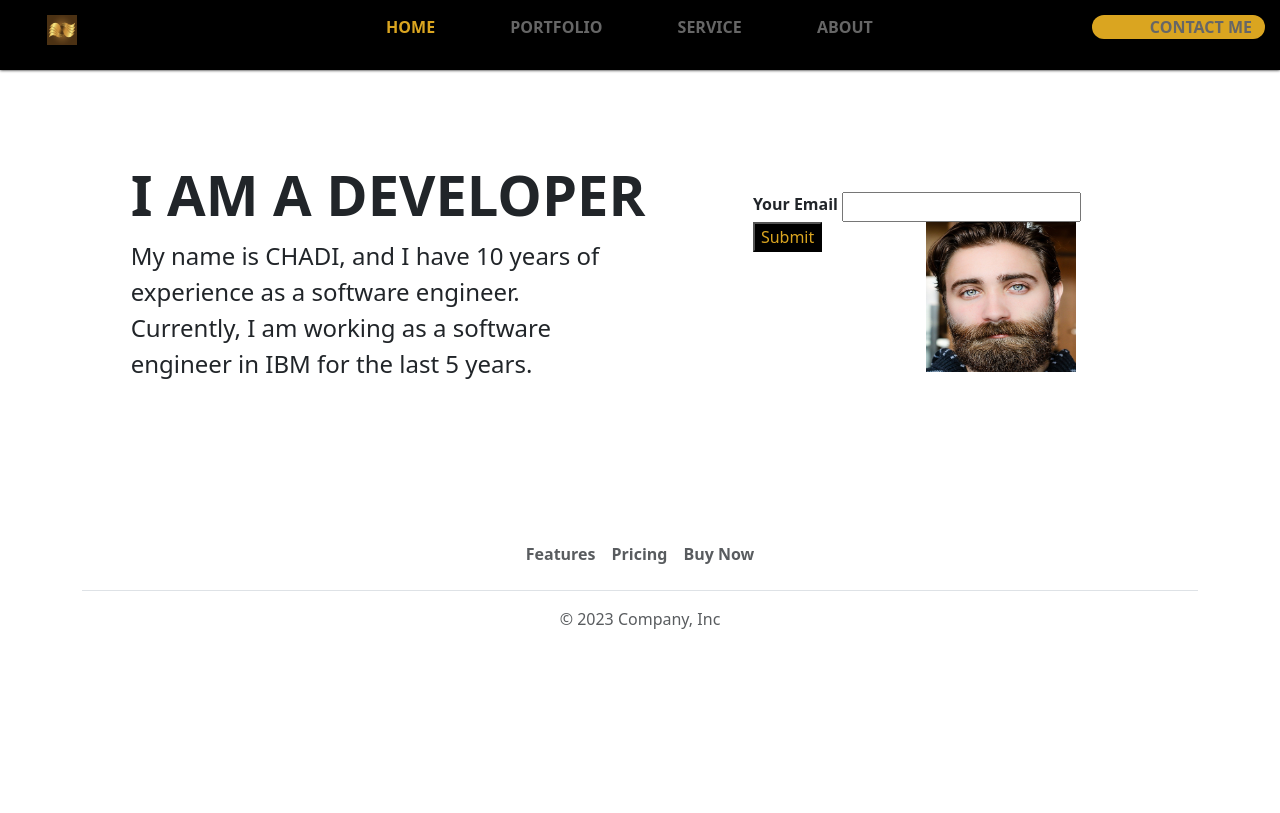
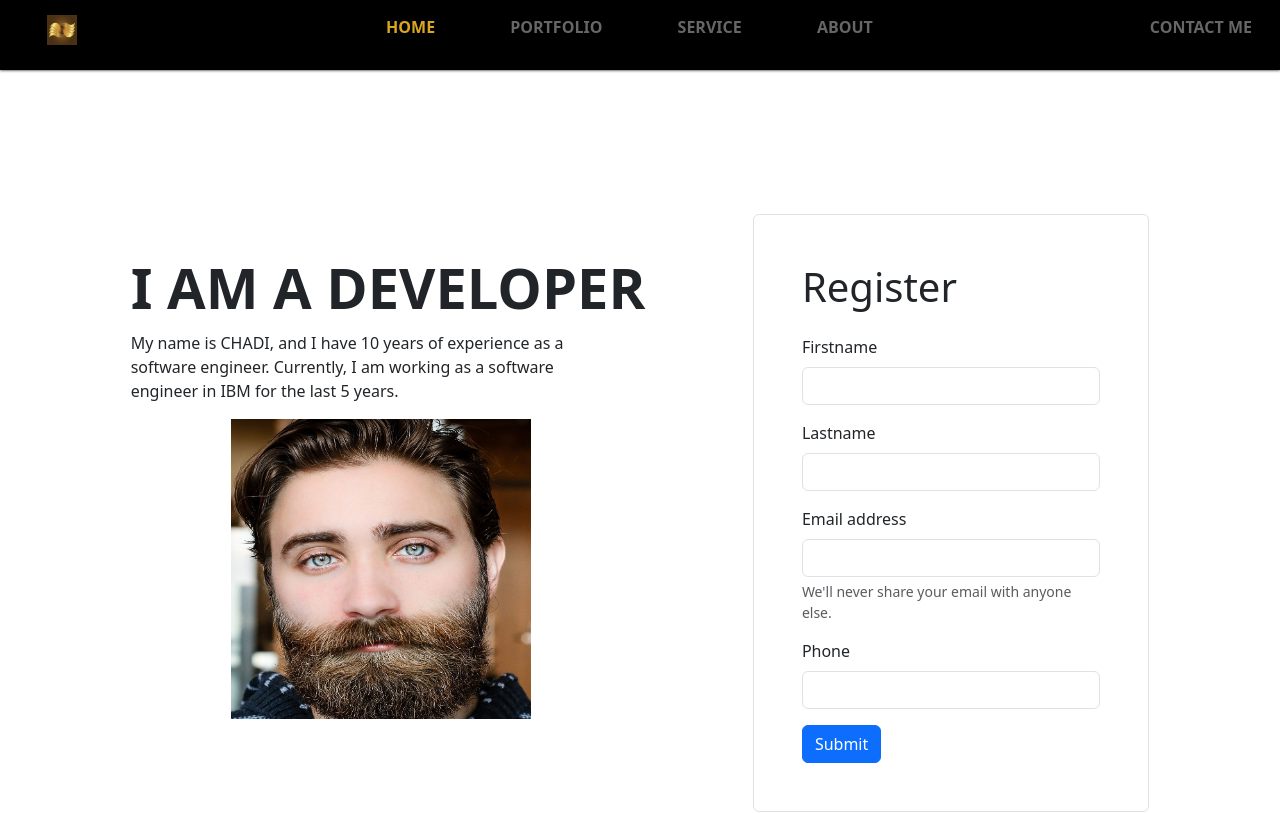
Before and after one commit to chadiakremi/mod2, a plain HTML site: page index.html in a window 1280 px wide. Shown: the top 813 px of the page. Drawn offline with nearby package versions, Linux system fonts and the light colour scheme.

Commit message:
Add files via upload

```diff
--- a/index.html
+++ b/index.html
@@ -51,13 +51,13 @@ header li a{
     transition: 2s ease;
 }
 header li a:hover{
-    color: royalblue;
+    color: goldenrod;
     text-decoration: none;
     padding: 13px;
 }
 
 .CONTACT{
-    background-color: goldenrod;
+
     border-radius: 30px;
     float: right;
     position: relative;
@@ -81,12 +81,13 @@ header li a:hover{
   background-color: #000;
 }
 .beard{
-  width: 150px;
-  height: 150px;
+  width: 300px;
+  height: 300px;
 margin-left: 100px;
 
-
-
+}
+.line{
+  justify-content: center;
 }
      </style>
 
@@ -134,17 +135,32 @@ margin-left: 100px;
                 <div class="row align-items-center g-lg-5 py-5">
                   <div class="col-lg-7 text-center text-lg-start">
                     <h1 class="display-4 fw-bold lh-1 mb-3">I AM A DEVELOPER</h1>
-                    <p class="col-lg-10 fs-4">My name is CHADI, and I have 10 years of experience as a software engineer. Currently, I am working as a software engineer in IBM for the last 5 years.</p>
+                    <p id="line" class="col-lg-10 fs-6" >My name is CHADI, and I have 10 years of experience as a software engineer. Currently, I am working as a software engineer in IBM for the last 5 years.</p>
+                    <img class="beard"  src="./beard.jpg">
                   </div>
                   <div class="col-md-10 mx-auto col-lg-5">
 
-                  <form  action="https://formspree.io/f/xrgvkoqw" method="post">
-                      <label class="email" for="email"><strong>Your Email</strong></label>
-                      <input name="Email" id="email" type="email">
-                      <button class="submit" type="submit">Submit</button>
-                      <img class="beard"  src="./beard.jpg">
-
-                    </form>
+                    <form class="border rounded p-5 mt-5" action="https://formspree.io/f/xoqzwyoq" method="POST">
+                      <h1 class="mb-4">Register</h1>
+                      <div class="mb-3">
+                          <label class="form-label">Firstname</label>
+                          <input name="firstname" type="text" class="form-control">
+                      </div>
+                      <div class="mb-3">
+                          <label class="form-label">Lastname</label>
+                          <input  name="lastname" type="text" class="form-control">
+                      </div>
+                      <div class="mb-3">
+                          <label class="form-label">Email address</label>
+                          <input name="email" type="email" class="form-control">
+                          <div class="form-text">We'll never share your email with anyone else.</div>
+                      </div>
+                      <div class="mb-3">
+                          <label class="form-label">Phone</label>
+                          <input name="phone" type="text" class="form-control">
+                      </div>
+                      <button type="submit" class="btn btn-primary">Submit</button>
+                  </form>
                   </div>
                 </div>
               </div>
```
